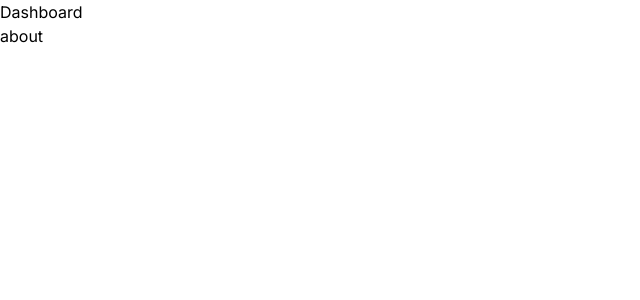
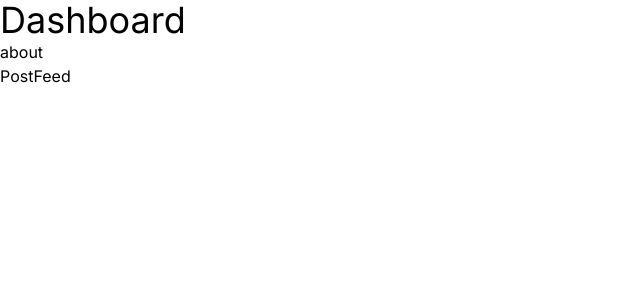
Before and after one commit to kimwoojin123/Next-SSR-Practice, a Next.js app: page / in a window 1280 px wide. Shown: the top 300 px of the page, without its empty margins (0-640 px from the left). Built offline with nearby package versions, Linux system fonts and the light colour scheme.

Commit message:
중간저장

```diff
--- /dev/null
+++ b/app/(post)/postfeed/page.tsx
@@ -0,0 +1,16 @@
+import { Suspense } from 'react'
+
+export default function Page() {
+  return (
+    <section>
+      <Suspense fallback={<p>Loading feed...</p>}>
+        <PostFeed />
+      </Suspense>
+    </section>
+  )
+  }
+
+
+const PostFeed:React.FC = () => {
+  return "PostFeed임"
+}
--- a/app/page.tsx
+++ b/app/page.tsx
@@ -3,8 +3,9 @@ import Link from 'next/link'
 export default function Page() {
   return (
     <div>
-      <Link href="/dashboard">Dashboard</Link><br />
-      <Link href="/about">about</Link>
+      <Link className = "text-4xl" href="/d ashboard">Dashboard</Link><br />
+      <Link href="/about">about</Link><br />
+      <Link href="/postfeed">PostFeed</Link>
   </div>
   )
 }
```
Also changed, not shown: app/(marketing)/about/page.tsx (line endings or trailing spaces).
